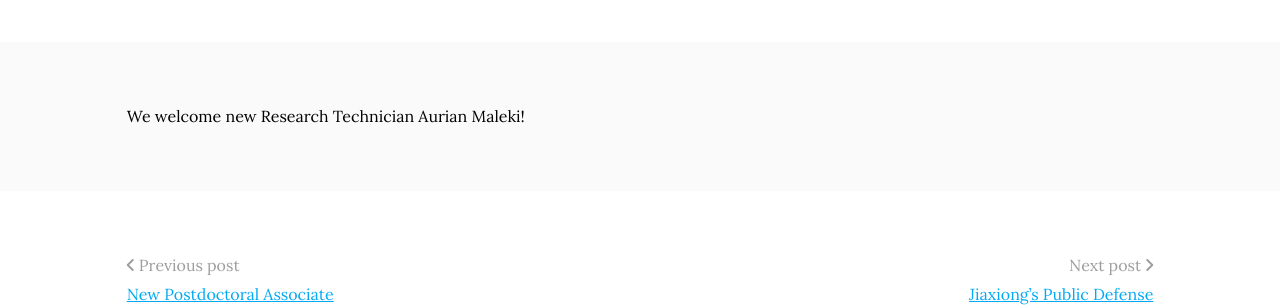
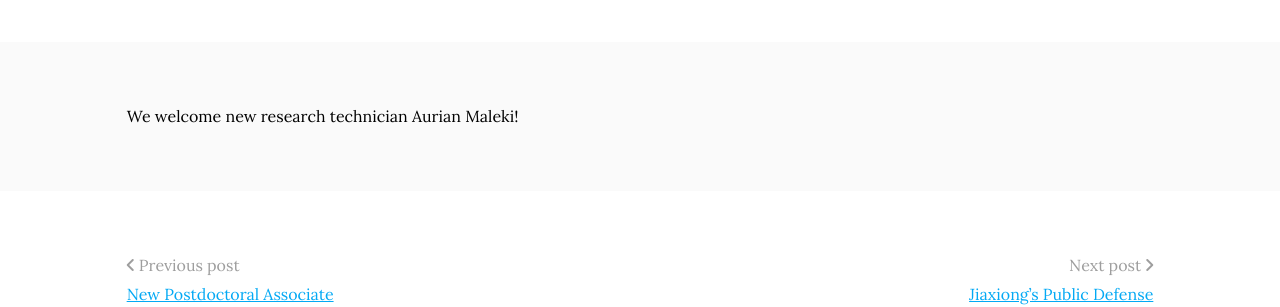
Before and after one commit to RCHENLAB/rchenlab.github.io, a Jekyll site: the page built from _posts/2023-11-20-new-tech-aurian.md, in a window 1280 px wide. Shown: the part 276-583 px from the top of the page. Built offline with Jekyll 4.4.1, drawn with Linux system fonts in a browser that asks for light colours.

```diff
--- a/_posts/2023-11-20-new-tech-aurian.md
+++ b/_posts/2023-11-20-new-tech-aurian.md
@@ -5,4 +5,4 @@ author:
 member: All
 ---
 
-We welcome new Research Technician Aurian Maleki!
+We welcome new research technician Aurian Maleki!
```
